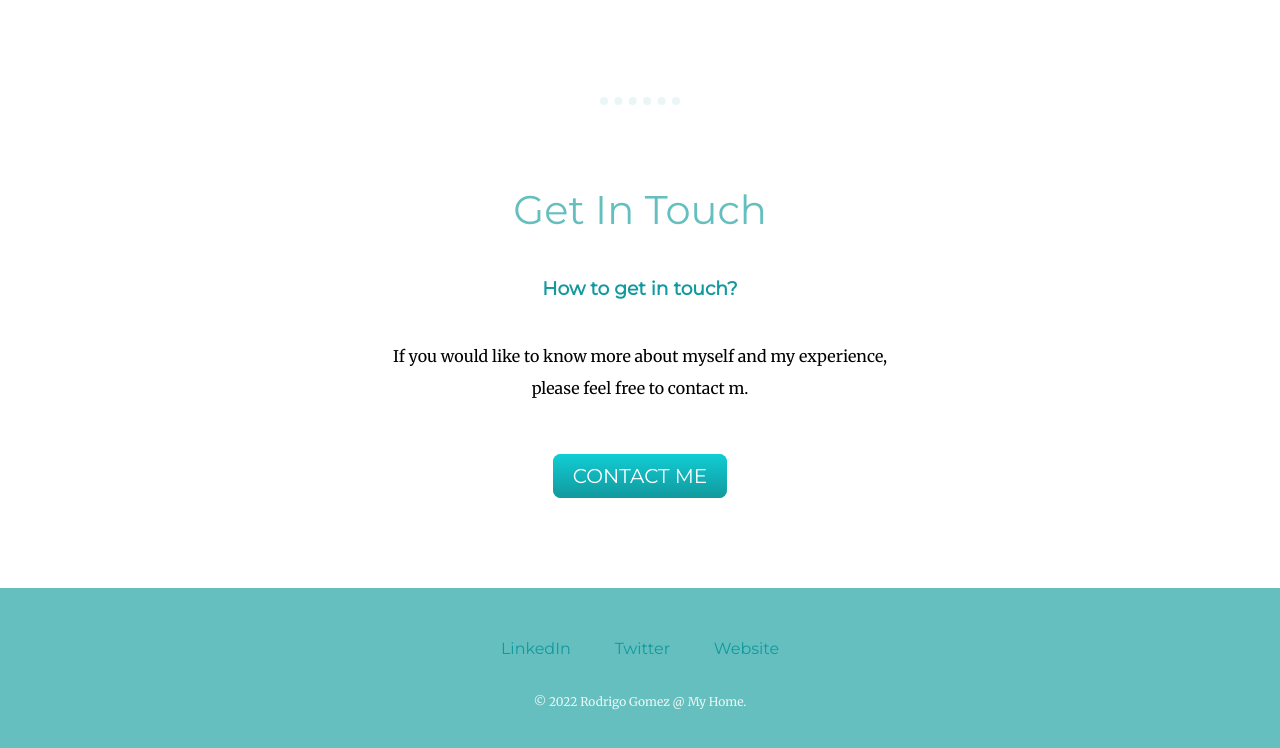
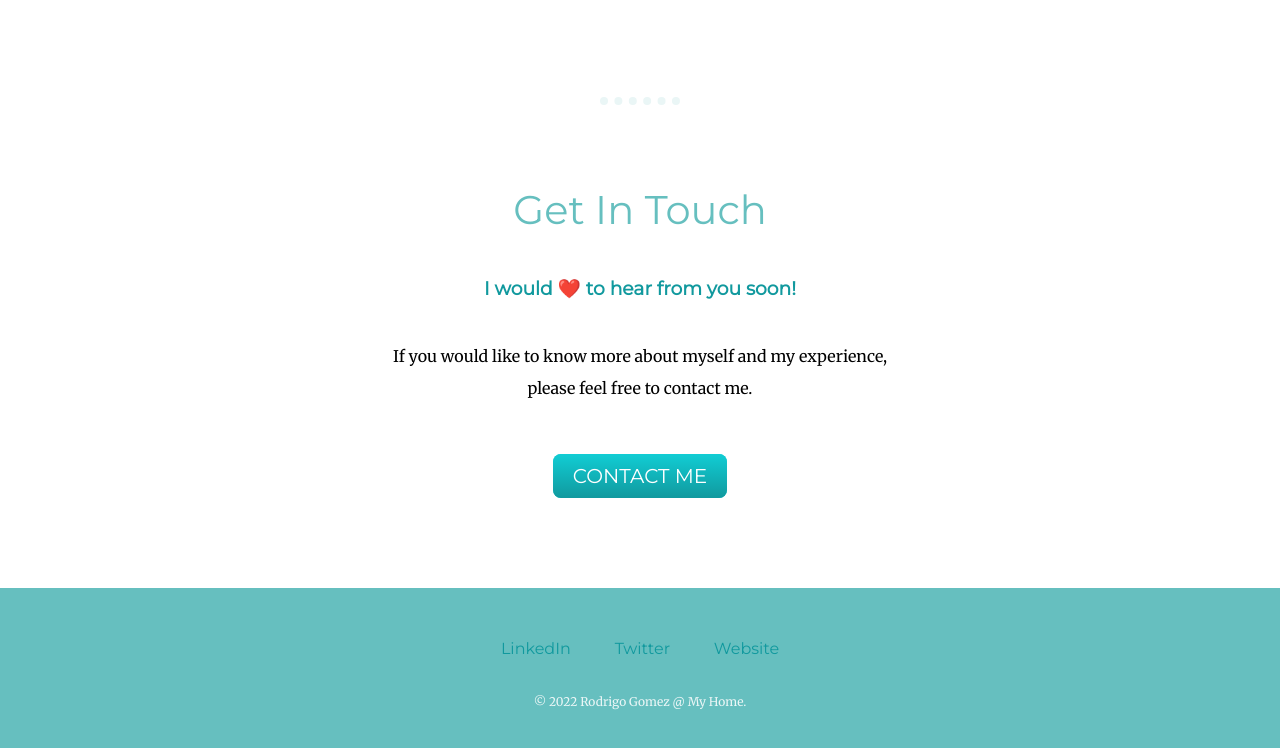
Before and after one commit to samsaraprogrammimg/personal-site, a plain HTML site: page index.html in a window 1280 px wide. Shown: the part 2470-3218 px from the top of the page. Drawn offline with Linux system fonts and the light colour scheme.

Commit message:
Update index.html

```diff
--- a/index.html
+++ b/index.html
@@ -62,8 +62,8 @@
     <hr>
     <div class="contact-me">
       <h2>Get In Touch</h2>
-      <h3>How to get in touch?</h3>
-      <p class="contact-message">If you would like to know more about myself and my experience, please feel free to contact m.</p>
+      <h3>I would ❤️ to hear from you soon!</h3>
+      <p class="contact-message">If you would like to know more about myself and my experience, please feel free to contact me.</p>
       <a class="btn" href="mailto:rodrjgom@gmail.com">CONTACT ME</a>
     </div>
   </div>
```
